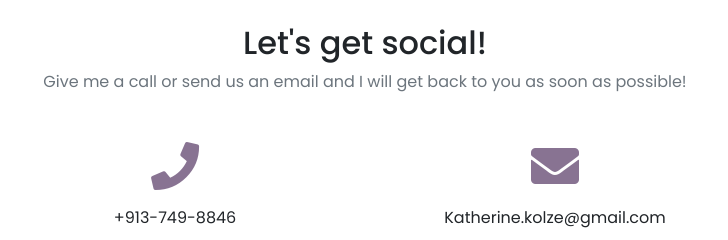
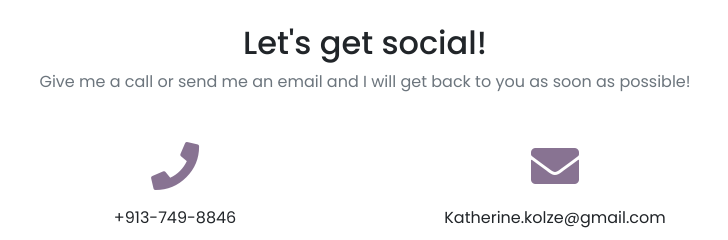
Before and after one commit to Kkolze/website, a website with bundled scripts: page index.html in a window 1280 px wide. Shown: the part 1818-2058 px from the top of the page, 275-1003 px from the left. Built offline with nearby package versions, Linux system fonts and the light colour scheme.

Commit message:
Add files via upload

```diff
--- a/index.html
+++ b/index.html
@@ -113,7 +113,7 @@
       <div class="row justify-content-center">
         <div class="col-lg-8 text-center">
           <h2 class="mt-0">Let's get social!</h2>
-          <p class="text-muted mb-5">Give me a call or send us an email and I will get back to you as soon as possible!</p>
+          <p class="text-muted mb-5">Give me a call or send me an email and I will get back to you as soon as possible!</p>
         </div>
       </div>
       <div class="row">
```
